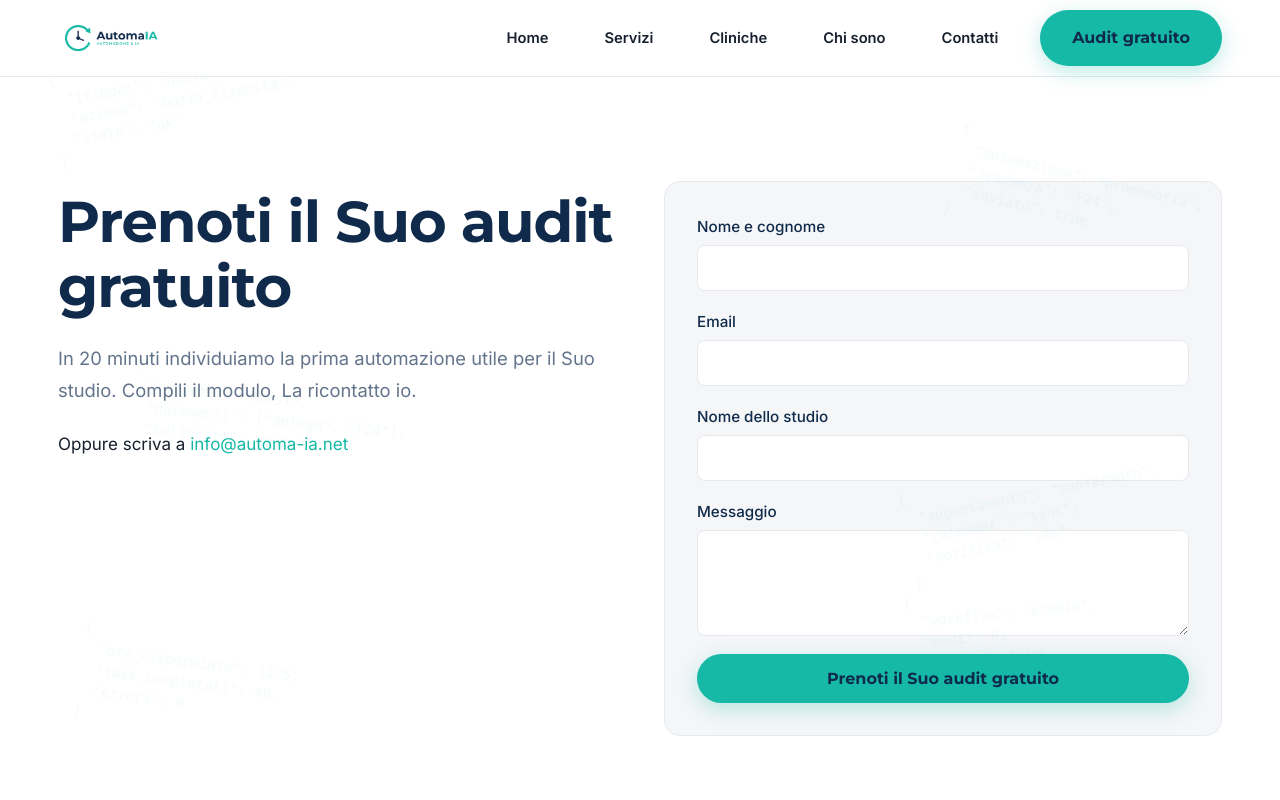
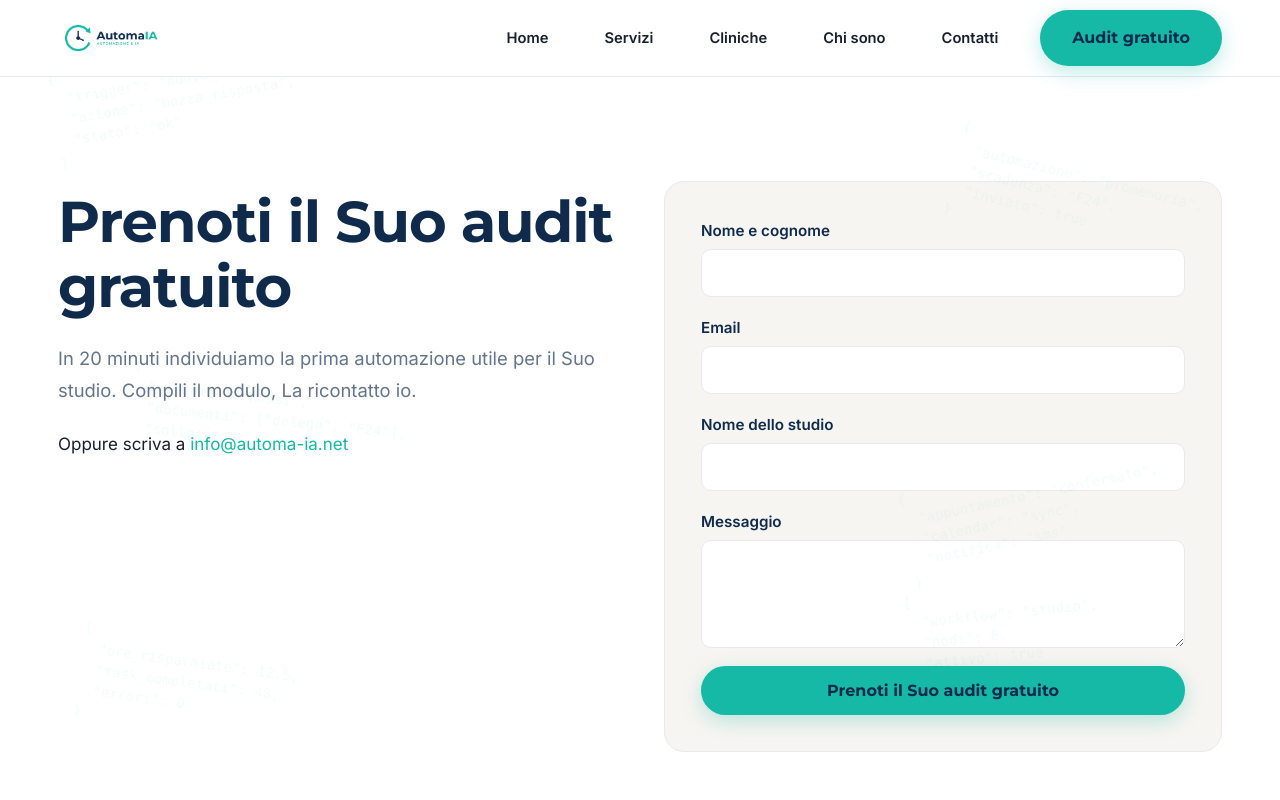
Before and after one commit to hatemchebbi527-dev/no_code-Projects, a Next.js app in the folder agence-ia/site/automaia-web/: page /contatti in a window 1280 px wide. Shown: the top 800 px of the page. Built offline with nearby package versions, Linux system fonts and the light colour scheme; no server answers.

Commit message:
Update styles in contatti.module.css

```diff
--- a/agence-ia/site/automaia-web/app/contatti/contatti.module.css
+++ b/agence-ia/site/automaia-web/app/contatti/contatti.module.css
@@ -11,17 +11,17 @@
   display: flex;
   flex-direction: column;
   gap: 18px;
-  background: var(--light);
+  background: var(--cream);
   border: 1px solid var(--border);
-  border-radius: 16px;
-  padding: 32px;
+  border-radius: 20px;
+  padding: 36px;
 }
 
 .form label {
   display: flex;
   flex-direction: column;
   gap: 6px;
-  font-weight: 500;
+  font-weight: 600;
   color: var(--navy);
   font-size: 0.95rem;
 }
@@ -30,12 +30,13 @@
 .form textarea {
   font-family: inherit;
   font-size: 1rem;
-  padding: 12px 14px;
+  padding: 13px 15px;
   border: 1px solid var(--border);
-  border-radius: 8px;
+  border-radius: 10px;
   background: var(--white);
-  color: var(--slate);
+  color: var(--ink);
 }
+.form textarea { resize: vertical; }
 .form input:focus,
 .form textarea:focus {
   outline: none;
@@ -47,8 +48,8 @@
   background: rgba(22, 184, 166, 0.12);
   border: 1px solid var(--teal);
   color: var(--navy);
-  border-radius: 12px;
-  padding: 28px;
+  border-radius: 16px;
+  padding: 32px;
   font-size: 1.1rem;
 }
 
```
